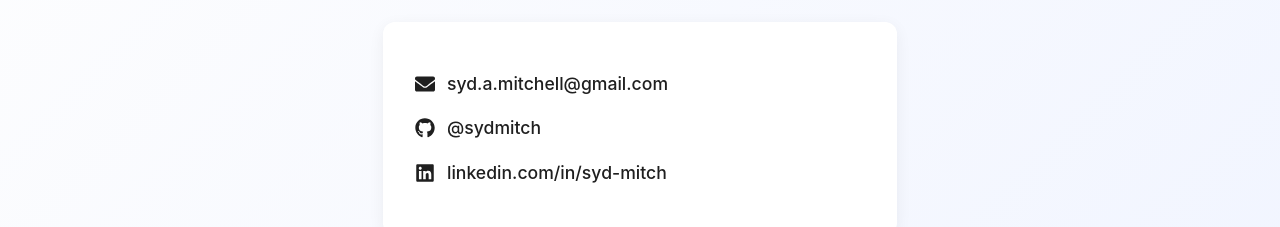
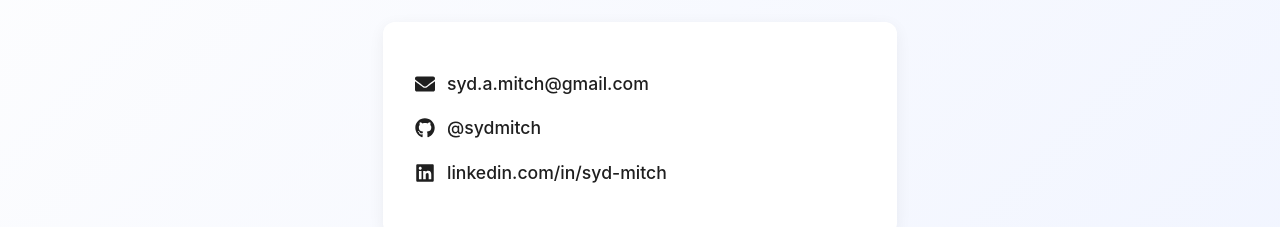
Before and after one commit to sydmitch/portfolio-website, a React (Vite) app: page /contact in a window 1280 px wide. Shown: the part 304-531 px from the top of the page. Built offline with nearby package versions, Linux system fonts and the light colour scheme.

Commit message:
Updating email

```diff
--- a/src/pages/Contact.jsx
+++ b/src/pages/Contact.jsx
@@ -8,8 +8,8 @@ export default function Contact() {
         Let’s build something meaningful together — freelance projects, collaboration, or just tech talk.
       </p>
       <div className="contact-card">
-        <a href="mailto:syd.a.mitchell@gmail.com" className="contact-link">
-          <FaEnvelope /> syd.a.mitchell@gmail.com
+        <a href="mailto:syd.a.mitch@gmail.com" className="contact-link">
+          <FaEnvelope /> syd.a.mitch@gmail.com
         </a>
         <a href="https://github.com/sydmitch" target="_blank" className="contact-link">
           <FaGithub /> @sydmitch
```
